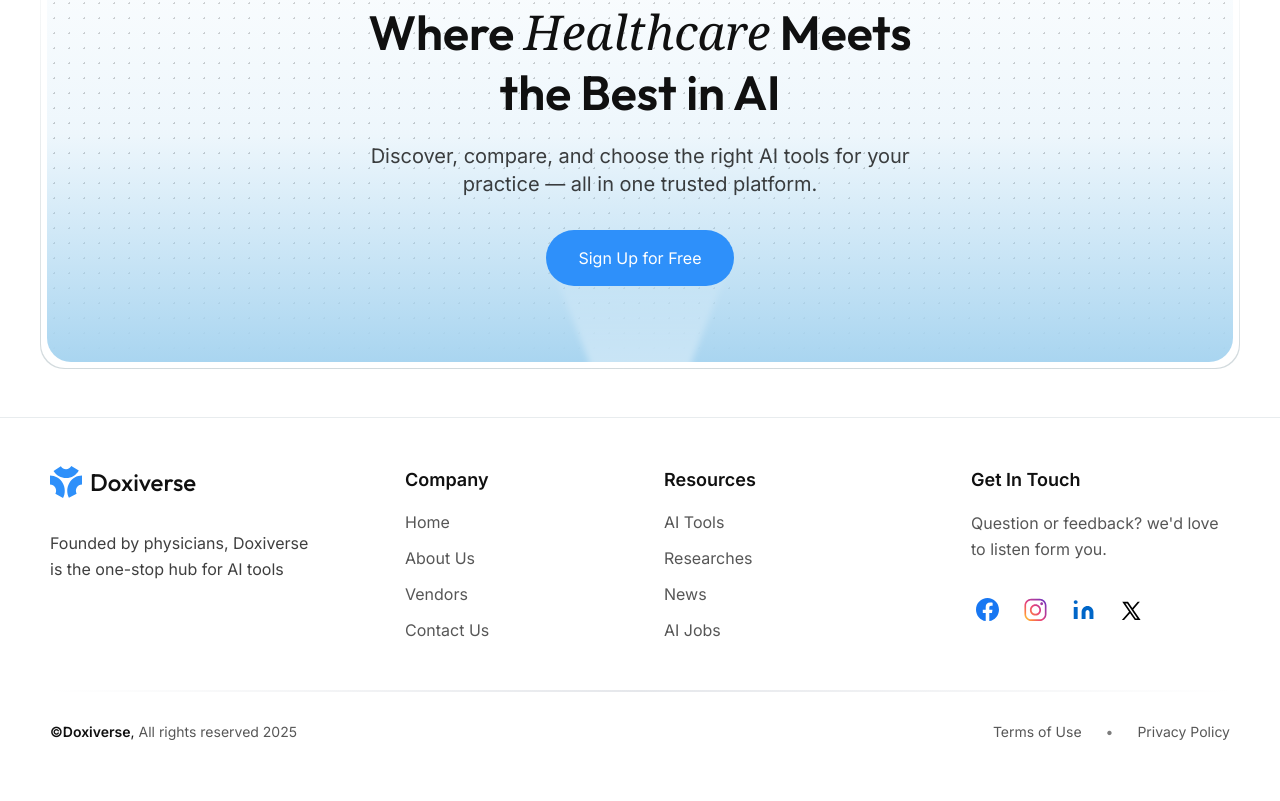
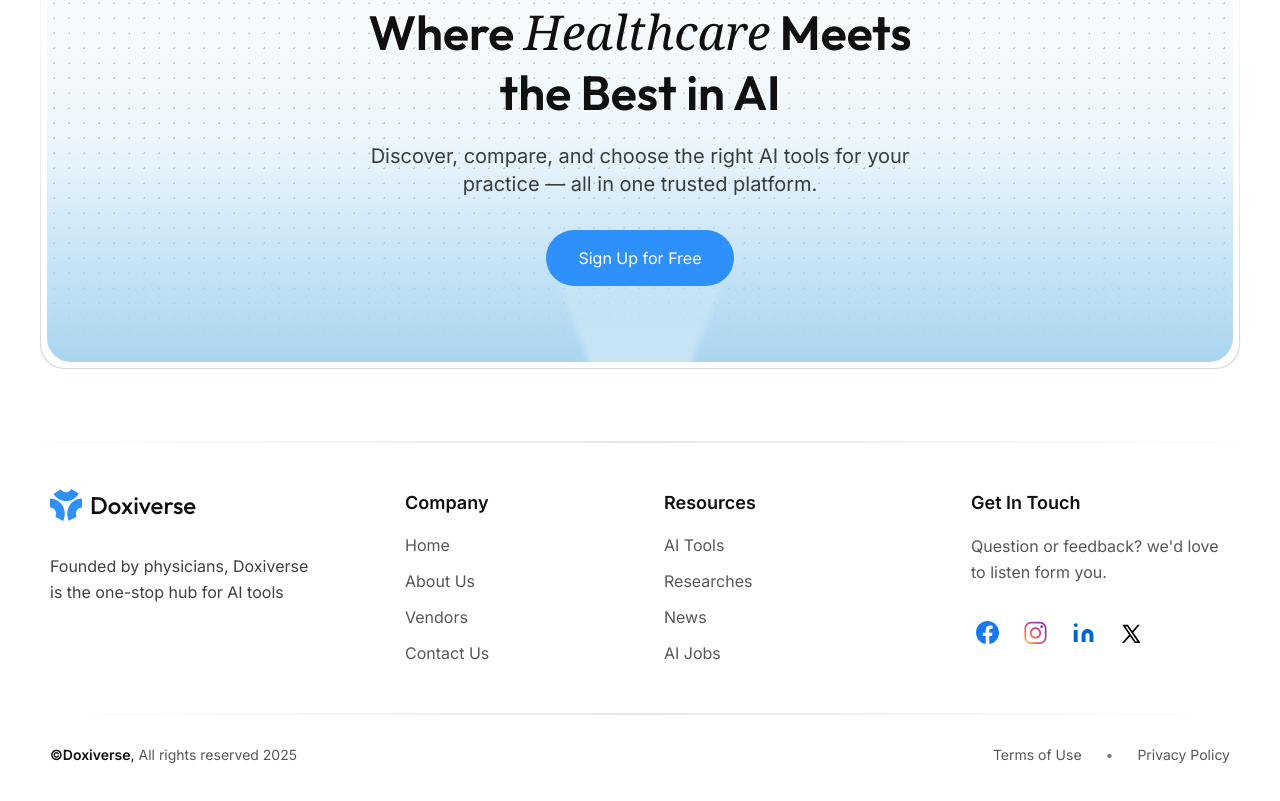
Before and after one commit to doxiversellc-create/front-end, a Next.js app: page / in a window 1280 px wide. Shown: the part 5710-6511 px from the top of the page. Built offline with nearby package versions, Linux system fonts and the light colour scheme.

Commit message:
Update Footer component: change class for top border to enhance visual design

```diff
--- a/components/Footer.tsx
+++ b/components/Footer.tsx
@@ -36,7 +36,7 @@ export default function Footer() {
     },
   ];
   return (
-    <footer className="bg-background py-12 md:py-12 px-4 md:px-6 lg:px-8 font-inter border-t border-border/50">
+    <footer className="bg-background mt-6 py-12 md:py-12 px-4 md:px-6 lg:px-8 font-inter gradient-top-border">
       <div className="max-w-[1180px] mx-auto">
         <div className="grid grid-cols-2 lg:grid-cols-4 gap-8 lg:gap-12">
           {/* Logo and Description */}
```
